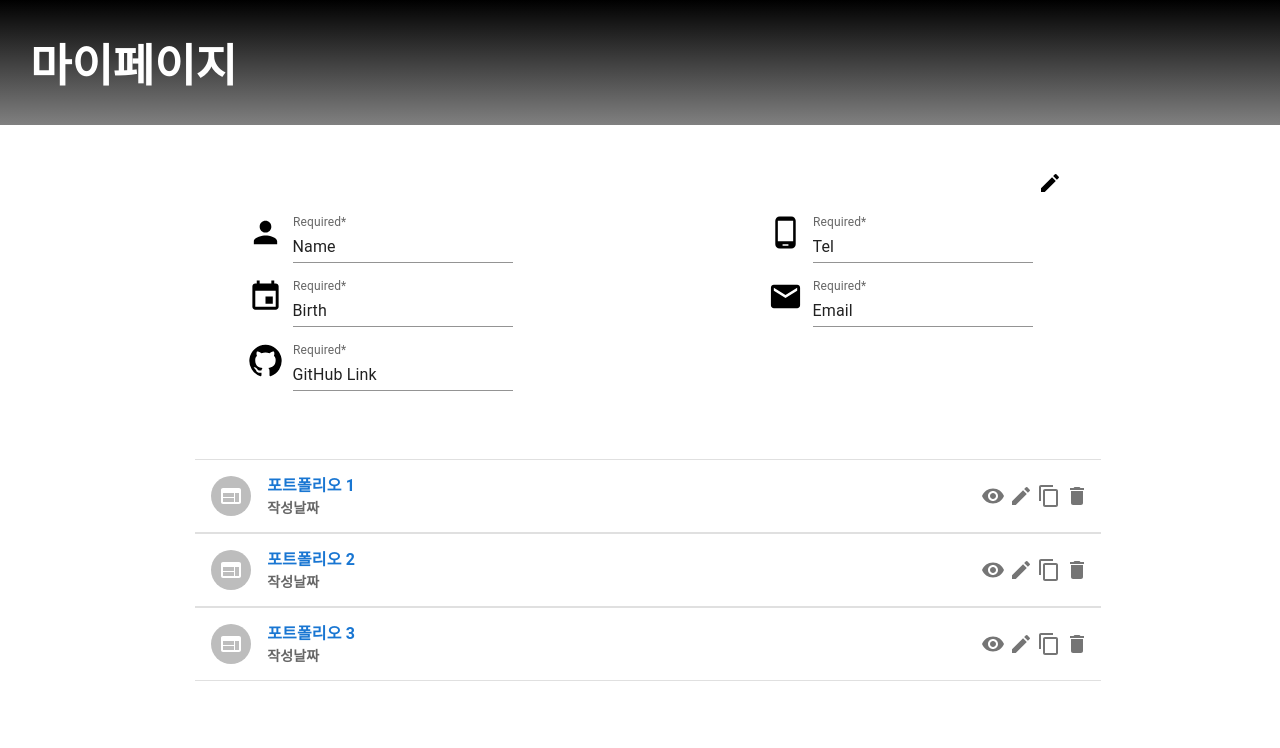
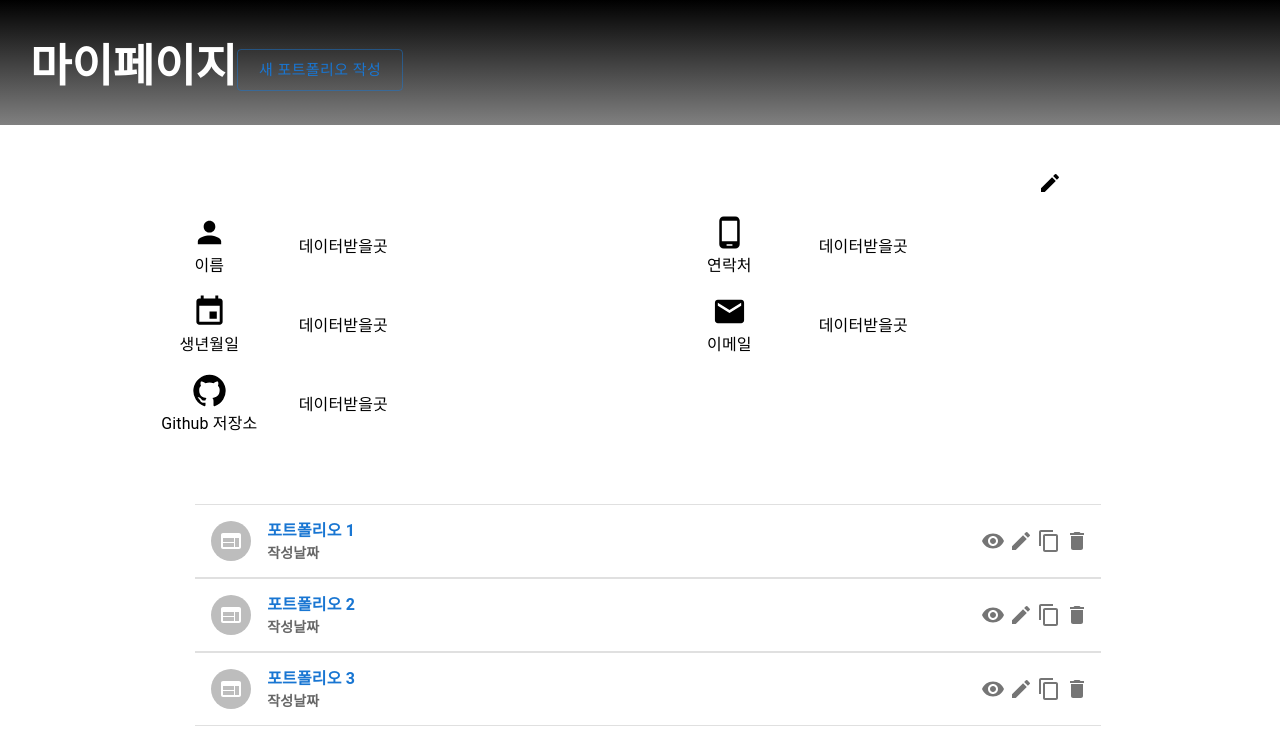
Before and after one commit to rlawlgns0321/Folaroid, a React (Create React App) app in the folder frontend/folaroid/: page / in a window 1280 px wide. Shown: the top 748 px of the page. Built offline with nearby package versions, Linux system fonts and the light colour scheme.

Commit message:
[FE]:feat button

```diff
--- a/frontend/folaroid/public/index.html
+++ b/frontend/folaroid/public/index.html
@@ -1,3 +1,4 @@
+
 <!DOCTYPE html>
 <html lang="en">
   <head>
--- a/frontend/folaroid/src/App.css
+++ b/frontend/folaroid/src/App.css
@@ -20,6 +20,3 @@
   flex-direction: row-reverse;
   text-align: center;
 }
-.icon{
-  margin-right: 10px;
-}
--- a/frontend/folaroid/src/MyPage.js
+++ b/frontend/folaroid/src/MyPage.js
@@ -1,6 +1,4 @@
 import * as React from 'react';
-import Grid from '@mui/material/Grid';
-import TextField from '@mui/material/TextField';
 import PersonIcon from '@mui/icons-material/Person';
 import PhoneAndroidIcon from '@mui/icons-material/PhoneAndroid';
 import EventIcon from '@mui/icons-material/Event';
@@ -18,7 +16,8 @@ import DeleteIcon from '@mui/icons-material/Delete';
 import WebIcon from '@mui/icons-material/Web';
 import ContentCopyIcon from '@mui/icons-material/ContentCopy';
 import VisibilityIcon from '@mui/icons-material/Visibility';
-import { ListItemSecondaryAction } from '@mui/material';
+import { Grid, ListItemSecondaryAction } from '@mui/material';
+import Button from '@mui/material/Button';
 import Divider from '@mui/material/Divider';
 const PortFolioItem = ({ num }) => {
   //보기 => router 포폴페이지
@@ -61,34 +60,35 @@ const PortFolioItem = ({ num }) => {
 };
 const Intro = ({ icon, children }) => {
   return (
-    <div>
-      {children.icon}
-      <TextField
-        id="standard-read-only-input"
-        label="Required*"
-        defaultValue={children.value}
-        InputProps={{
-          readOnly: true,
-        }}
-        variant="standard"
-      />
-    </div>
+    <Grid
+      container
+      spacing={1}
+      style={{ display: 'flex', alignItems: 'center' }}
+    >
+      <Grid item xs={4} md={4}>
+        {children.icon}
+        <Typography>{children.value}</Typography>
+      </Grid>
+      <Grid item xs={8} md={8}>
+        <Typography align="left">데이터받을곳</Typography>
+      </Grid>
+    </Grid>
   );
 };
 
 const MyPage = () => {
   const portfolios = [0, 1, 2];
   const icons = [
-    { icon: <PersonIcon className="icon" fontSize="large" />, value: 'Name' },
+    { icon: <PersonIcon fontSize="large" />, value: '이름' },
     {
-      icon: <PhoneAndroidIcon className="icon" fontSize="large" />,
-      value: 'Tel',
+      icon: <PhoneAndroidIcon fontSize="large" />,
+      value: '연락처',
     },
-    { icon: <EventIcon className="icon" fontSize="large" />, value: 'Birth' },
-    { icon: <EmailIcon className="icon" fontSize="large" />, value: 'Email' },
+    { icon: <EventIcon fontSize="large" />, value: '생년월일' },
+    { icon: <EmailIcon fontSize="large" />, value: '이메일' },
     {
-      icon: <GitHubIcon className="icon" fontSize="large" />,
-      value: 'GitHub Link',
+      icon: <GitHubIcon fontSize="large" />,
+      value: 'Github 저장소',
     },
   ];
   const onClick = () => {
@@ -99,7 +99,18 @@ const MyPage = () => {
 
   return (
     <>
-      <div className="react">마이페이지</div>
+      <div className="react" display="flex">
+        마이페이지
+        <Button
+          variant="outlined"
+          size="large"
+          onClick={() => {
+            alert('clicked');
+          }}
+        >
+          새 포트폴리오 작성
+        </Button>
+      </div>
       {/* <div>
         <div className="info">
           최초 정보를 작성해주세요. <CreateIcon onClick={onClick}></CreateIcon>
```
